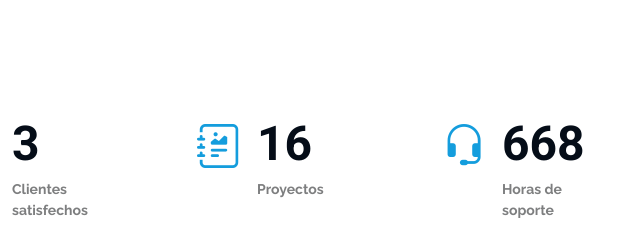
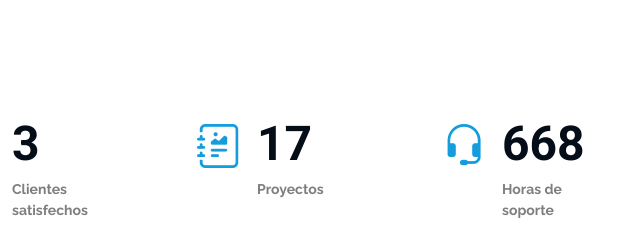
Before and after one commit to Kevin-Sayago312/Portafolio-Web, a plain HTML site: page index.html in a window 1280 px wide. Shown: the part 1480-1720 px from the top of the page, 390-1030 px from the left. Drawn offline with Linux system fonts and the light colour scheme; a script that the page names is missing.

Commit message:
Se cambió el número de proyectos
Se cambió la cantidad de proyecto de 16 a 17

```diff
--- a/index.html
+++ b/index.html
@@ -162,7 +162,7 @@
           <div class="col-lg-3 col-md-6">
             <div class="stats-item">
               <i class="bi bi-journal-richtext"></i>
-              <span data-purecounter-start="0" data-purecounter-end="16" data-purecounter-duration="1" class="purecounter"></span>
+              <span data-purecounter-start="0" data-purecounter-end="17" data-purecounter-duration="1" class="purecounter"></span>
               <p><strong>Proyectos</strong> </p>
             </div>
           </div><!-- End Stats Item -->
```
